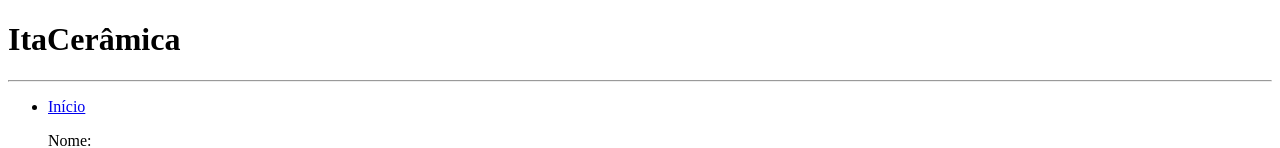
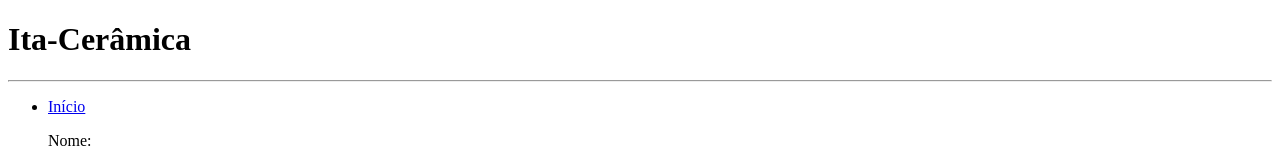
Before and after one commit to imarcossm/ItaCer-mica, a plain HTML site: page secondarypages/form.html in a window 1280 px wide. Shown: the top 148 px of the page. Drawn offline with Linux system fonts and the light colour scheme.

Commit message:
Corrigido h1 do form.html

```diff
--- a/secondarypages/form.html
+++ b/secondarypages/form.html
@@ -7,7 +7,7 @@
 </head>
 <body>
     <header>
-        <h1>ItaCerâmica</h1>
+        <h1>Ita-Cerâmica</h1>
         <hr>
         <nav>
             <ul>
```
